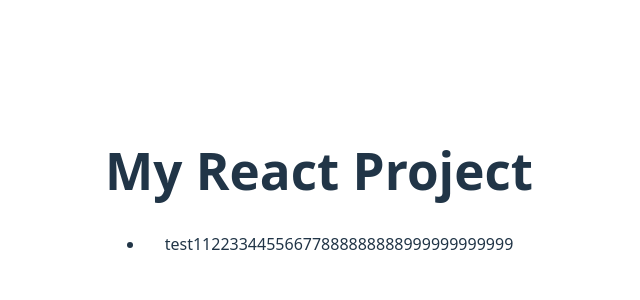
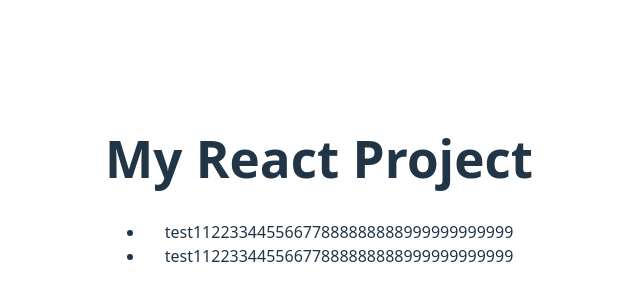
Before and after one commit to milolee16/react_deploy, a React (Vite) app: page / in a window 1280 px wide. Shown: the part 210-510 px from the top of the page, without its empty margins (321-961 px from the left). Built offline with nearby package versions, Linux system fonts and the light colour scheme.

Commit message:
second test

```diff
--- a/src/App.jsx
+++ b/src/App.jsx
@@ -11,6 +11,7 @@ function App() {
             <h1>My React Project</h1>
             <ul>
                 <li>test11223344556677888888888999999999999</li>
+                <li>test11223344556677888888888999999999999</li>
             </ul>
         </>
     );
```
